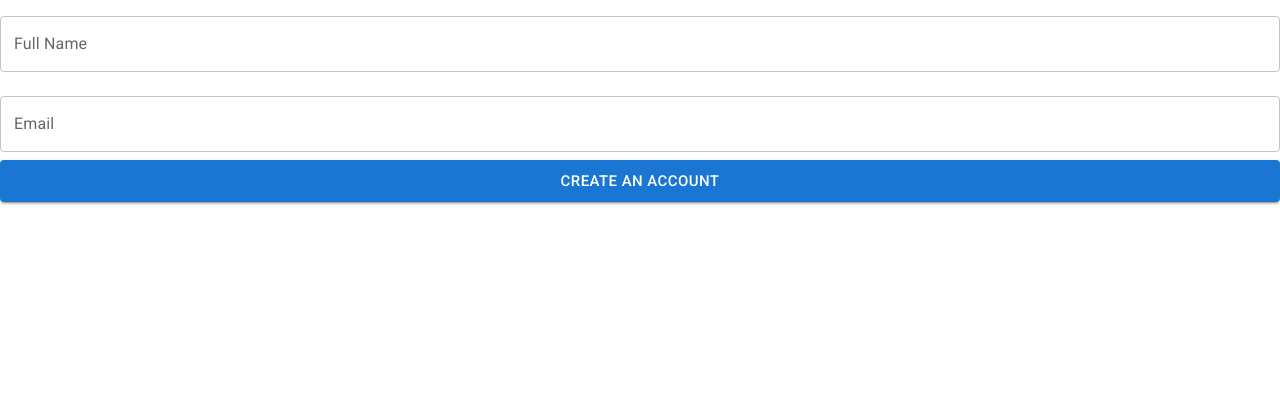
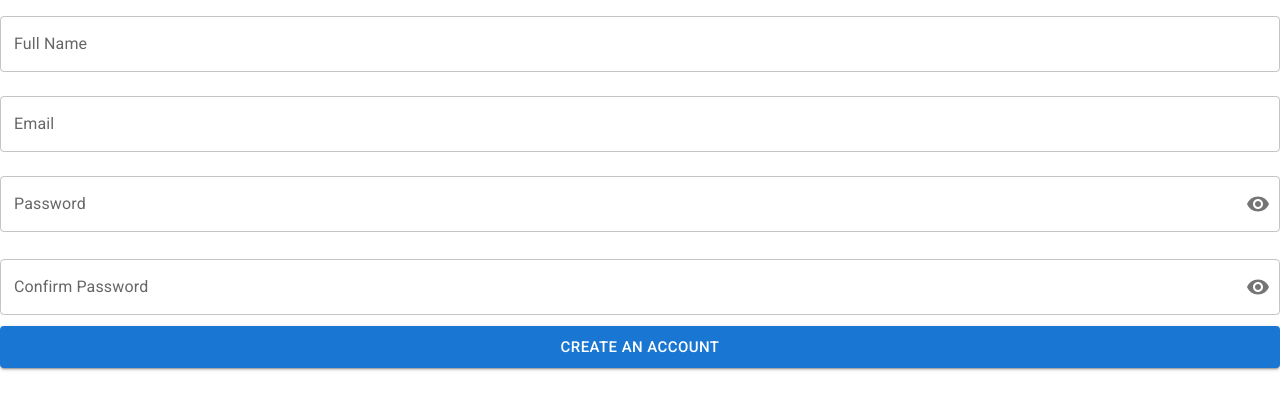
Before and after one commit to nguyenit67/budget-pro, a React (Vite) app: page /register in a window 1280 px wide. Shown: the top 410 px of the page. Built offline with nearby package versions, Linux system fonts and the light colour scheme.

Commit message:
Tạo PasswordField (xài Controller hook vào MUI TextFied với customize )

```diff
--- a/package.json
+++ b/package.json
@@ -27,6 +27,7 @@
     "@types/react": "^17.0.33",
     "@types/react-dom": "^17.0.10",
     "@vitejs/plugin-react": "^1.0.7",
+    "rollup": "^2.69.0",
     "typescript": "^4.5.4",
     "vite": "^2.8.0"
   }
--- a/src/components/form-controls/InputField/index.tsx
+++ b/src/components/form-controls/InputField/index.tsx
@@ -1,8 +1,7 @@
-import React from 'react';
+import { TextField } from '@mui/material';
+import { RegisterFormValues } from 'features/Auth/components/RegisterForm';
 import PropTypes from 'prop-types';
 import { Controller, UseFormReturn } from 'react-hook-form';
-import RegisterForm, { RegisterFormValues } from 'features/Auth/components/RegisterForm';
-import { TextField } from '@mui/material';
 
 interface InputFieldProps {
   name: keyof RegisterFormValues;
@@ -27,7 +26,7 @@ function InputField(props: InputFieldProps) {
     <Controller
       name={name}
       control={form.control}
-      render={({ field: { onChange, onBlur, value, name }, fieldState: { error }, formState }) => (
+      render={({ field: { onChange, onBlur, value, name }, fieldState: { error } }) => (
         <TextField
           margin="normal"
           variant="outlined"
--- a/src/components/form-controls/PasswordField/index.tsx
+++ b/src/components/form-controls/PasswordField/index.tsx
@@ -0,0 +1,86 @@
+import { Visibility, VisibilityOff } from '@mui/icons-material';
+import {
+  FormControl,
+  FormHelperText,
+  IconButton,
+  InputAdornment,
+  InputLabel,
+  OutlinedInput,
+} from '@mui/material';
+import { RegisterFormValues } from 'features/Auth/components/RegisterForm';
+import PropTypes from 'prop-types';
+import { useState } from 'react';
+import { Controller, UseFormReturn } from 'react-hook-form';
+
+interface PasswordFieldProps {
+  form: UseFormReturn<RegisterFormValues>;
+  name: keyof RegisterFormValues;
+
+  label?: string;
+  disabled?: boolean;
+
+  // this is for outside control
+  // showPassword?: boolean;
+  // onVisibleChange?: () => void;
+}
+
+PasswordField.propTypes = {
+  form: PropTypes.object.isRequired,
+  name: PropTypes.string.isRequired,
+
+  label: PropTypes.string,
+  disabled: PropTypes.bool,
+
+  // this is for outside control
+  // showPassword: PropTypes.bool,
+  // onVisibleChange: PropTypes.func,
+};
+
+function PasswordField(props: PasswordFieldProps) {
+  const { form, name, label, disabled } = props;
+  const [thisShowPassword, setThisShowPassword] = useState(false);
+
+  const { errors } = form.formState;
+  const error = errors[name];
+
+  const handleClickShowPassword = () => {
+    setThisShowPassword(!thisShowPassword);
+  };
+
+  return (
+    <FormControl error={!!error} fullWidth margin="normal" variant="outlined">
+      <InputLabel htmlFor={name}>{label}</InputLabel>
+
+      <Controller
+        name={name}
+        control={form.control}
+        render={({ field: { onChange, onBlur, value, name } }) => (
+          <OutlinedInput
+            id={name}
+            type={thisShowPassword ? 'text' : 'password'}
+            label={label}
+            endAdornment={
+              <InputAdornment position="end">
+                <IconButton
+                  aria-label="toggle password visibility"
+                  onClick={handleClickShowPassword}
+                  edge="end"
+                >
+                  {thisShowPassword ? <VisibilityOff /> : <Visibility />}
+                </IconButton>
+              </InputAdornment>
+            }
+            disabled={disabled}
+            value={value}
+            onChange={onChange}
+            onBlur={onBlur}
+          />
+        )}
+      />
+
+      <FormHelperText>{error?.message}</FormHelperText>
+    </FormControl>
+  );
+}
+
+export default PasswordField;
--- a/src/features/Auth/components/RegisterForm/index.tsx
+++ b/src/features/Auth/components/RegisterForm/index.tsx
@@ -9,8 +9,8 @@ import * as yup from 'yup';
 export interface RegisterFormValues {
   fullName: string;
   email: string;
-  // password: string;
-  // confirmPassword: string;
+  password: string;
+  confirmPassword: string;
 }
 
 interface RegisterFormProps {
@@ -27,23 +27,23 @@ function RegisterForm({ onSubmit }: RegisterFormProps) {
 
     email: yup.string().required('Please enter your email').email('Please enter a valid email'),
 
-    // password: yup
-    //   .string()
-    //   .required('Please enter your password')
-    //   .min(6, 'Please enter at least 6 characters'),
+    password: yup
+      .string()
+      .required('Please enter your password')
+      .min(6, 'Please enter at least 6 characters'),
 
-    // confirmPassword: yup
-    //   .string()
-    //   .required('Please retype your password')
-    //   .equals([yup.ref('password')], 'Password does not match'), // alias to .oneOf()
+    confirmPassword: yup
+      .string()
+      .required('Please retype your password')
+      .equals([yup.ref('password')], 'Password does not match'), // alias to .oneOf()
   });
 
   const form = useForm({
     defaultValues: {
       fullName: '',
       email: '',
-      // password: '',
-      // confirmPassword: '',
+      password: '',
+      confirmPassword: '',
     },
     resolver: yupResolver(schema),
   });
@@ -61,8 +61,8 @@ function RegisterForm({ onSubmit }: RegisterFormProps) {
       <form onSubmit={form.handleSubmit(handleFormSubmit)}>
         <InputField name="fullName" label="Full Name" form={form} />
         <InputField name="email" label="Email" form={form} />
-        {/* <PasswordField name="password" label="Password" form={form} />
-        <PasswordField name="confirmPassword" label="Confirm Password" form={form} /> */}
+        <PasswordField name="password" label="Password" form={form} />
+        <PasswordField name="confirmPassword" label="Confirm Password" form={form} />
 
         <Button
           disabled={isSubmitting}
```
Also changed, not shown: 1 other file (tests, documents, lock files or other folders).
